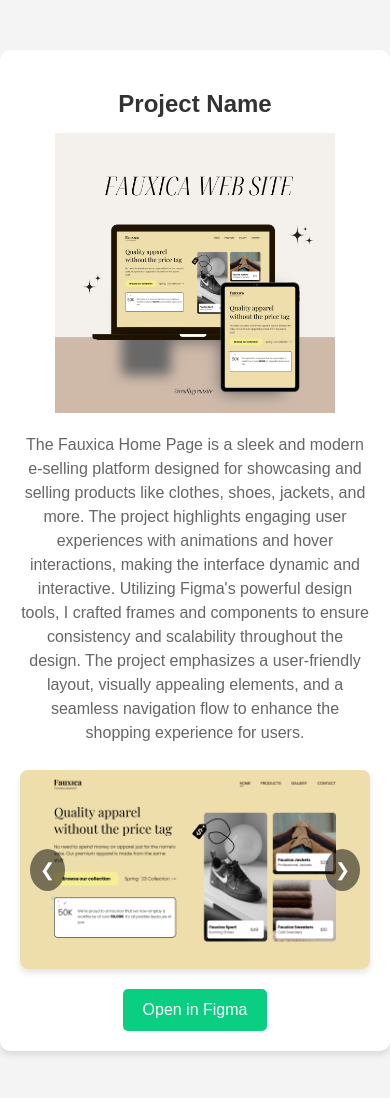
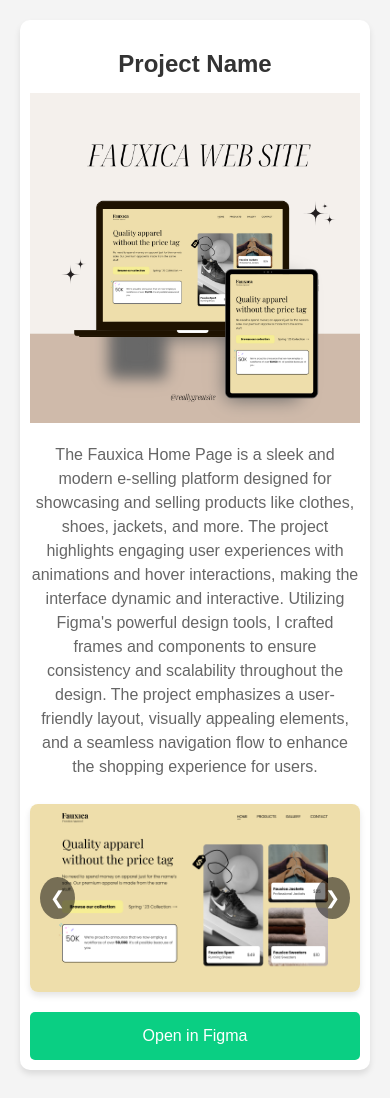
Before and after one commit to Ishan604/Portfolio, a plain HTML site: page p1.html in a window 390 px wide. Drawn offline with Linux system fonts and the light colour scheme.

Commit message:
change the p1 page css file

```diff
--- a/p1.css
+++ b/p1.css
@@ -98,3 +98,25 @@ button.next {
 button.prev:hover, button.next:hover {
   background-color: #333333;
 }
+
+/* Mobile Styling */
+@media (max-width: 768px) {
+  .project-container {
+    margin: 20px;
+    padding: 10px;
+  }
+
+  .project-thumbnail {
+    width: 100%;
+    height: auto;
+  }
+
+  .slider-images img {
+    width: 100%;
+  }
+
+  .figma-link-button {
+    width: 100%;
+    padding: 15px;
+  }
+}
```
